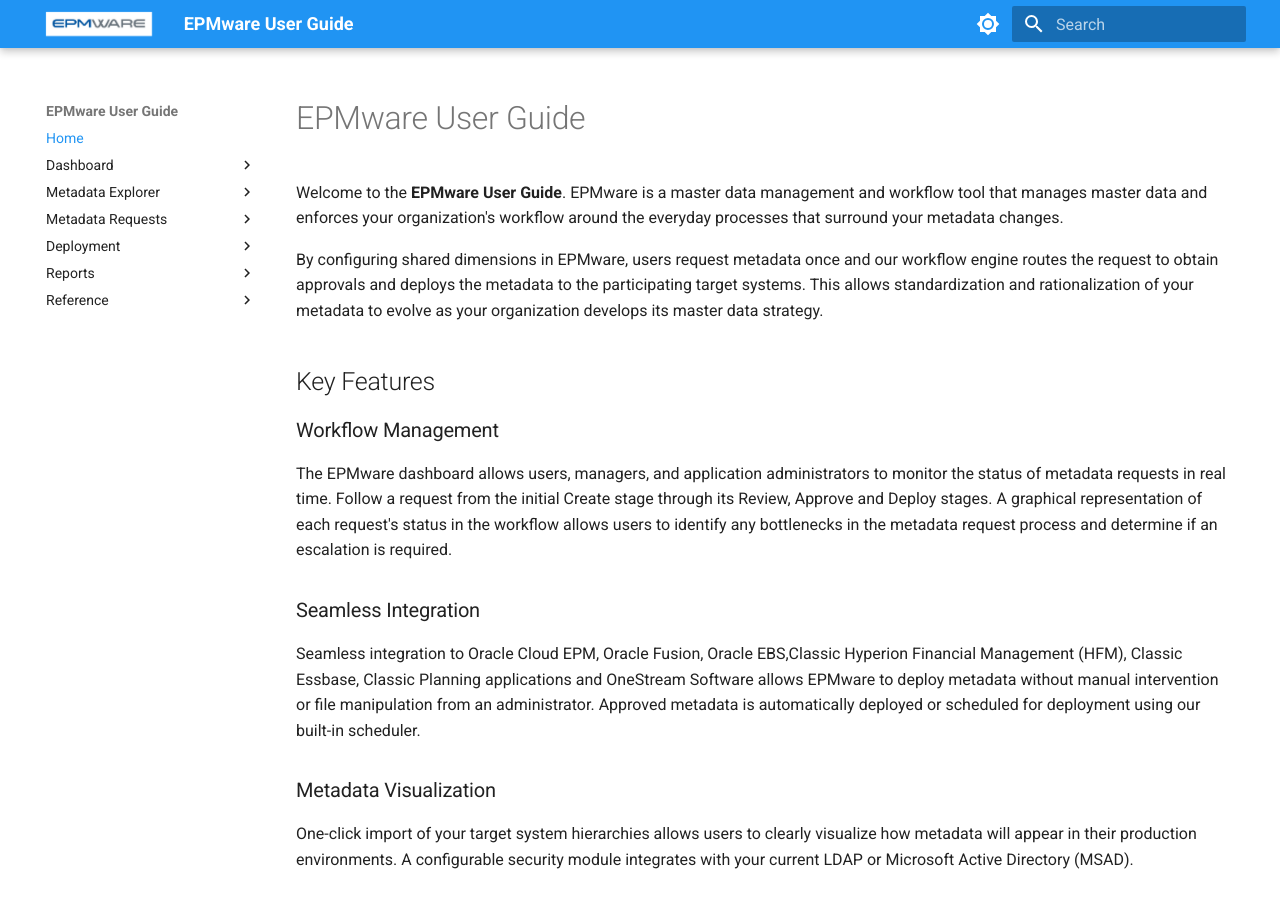
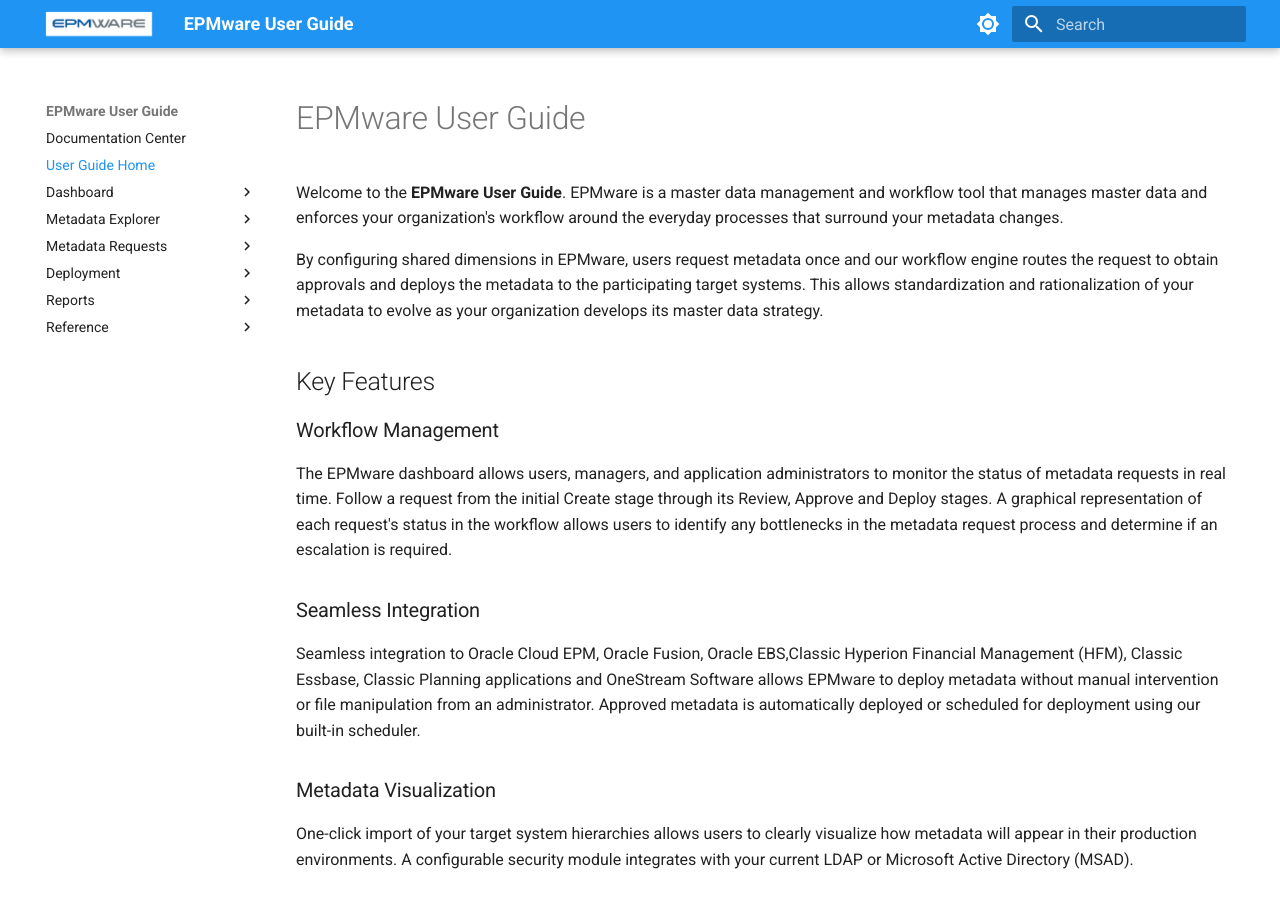
Before and after one commit to tkiratsous/epmware-user-guide, an MkDocs documentation site: the page built from docs/index.md, in a window 1280 px wide and 900 px high. Built offline with MkDocs 1.6.1 and Material for MkDocs 9.7.7, drawn with Linux system fonts in a browser that asks for light colours.

Commit message:
Update navigation links in mkdocs.yml

```diff
--- a/mkdocs.yml
+++ b/mkdocs.yml
@@ -67,7 +67,8 @@
 
 # Navigation structure - Main sections are labels, Overview links to index
 nav:
-  - Home:
+  - Documentation Center: https://docs.epmware.com
+  - User Guide Home:
     - index.md
   - Dashboard:
     - dashboard/index.md
```
